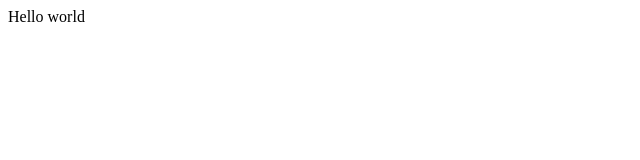
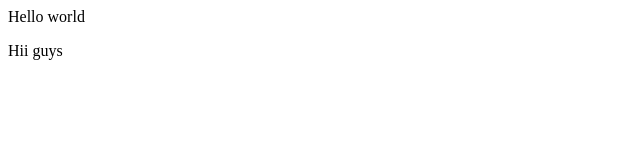
Before and after one commit to ansumanmohanty177-debug/Git-practie, a plain HTML site: page index.html in a window 1280 px wide. Shown: the full height of the page, 0-640 px from the left. Drawn offline with Linux system fonts and the light colour scheme.

Commit message:
new features

```diff
--- a/index.html
+++ b/index.html
@@ -1 +1,2 @@
 <p>Hello world</p>
+<p>Hii guys</p>
```
